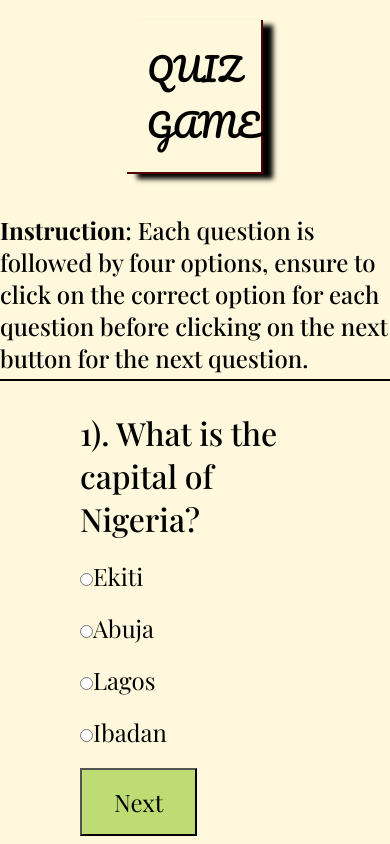
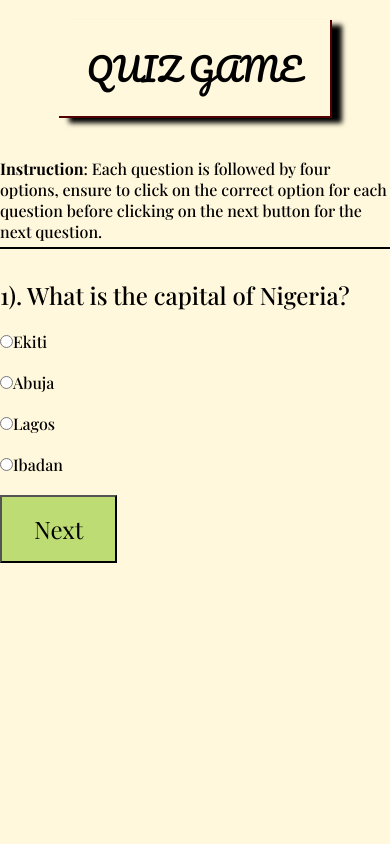
Before and after one commit to Ayinde250/Quiz-Game, a plain HTML site: page index.html in a window 390 px wide. Drawn offline with nearby package versions, Linux system fonts and the light colour scheme; a web font is replaced by a local one.

Commit message:
media query

```diff
--- a/index.css
+++ b/index.css
@@ -45,6 +45,7 @@ header h1 {
 main {
 
     padding:0px 80px;
+    display: flex;
 }
 
 ol.question_list{
@@ -63,10 +64,6 @@ ol.question_list > li {
     font-style: normal;
     font-size: 2rem;
 
-}
-
-main {
-    display: flex;
 }
 
 main .quiz_container {
@@ -127,3 +124,52 @@ h1.score {
     font-style: normal;
 
 }
+
+@media (max-width:768px ) {
+
+    .instruction {
+        font-size: 1rem;
+
+    }
+
+    main {
+
+        padding: 0;
+        flex-direction: column;
+    }
+}
+
+@media (max-width: 429px) {
+
+    header h1 {
+
+        width: 70vw;
+
+    }
+
+
+    main {
+
+        padding: 0;
+        flex-direction: column;
+    }
+
+    ol.question_list{
+
+        font-size: 1.5rem;
+
+    }
+
+    ol.options_list > li {
+        font-weight: 500;
+        font-size: 1rem;
+
+    }
+
+    h1.score {
+
+       font-size: 1.5rem;
+
+    }
+
+}
```
